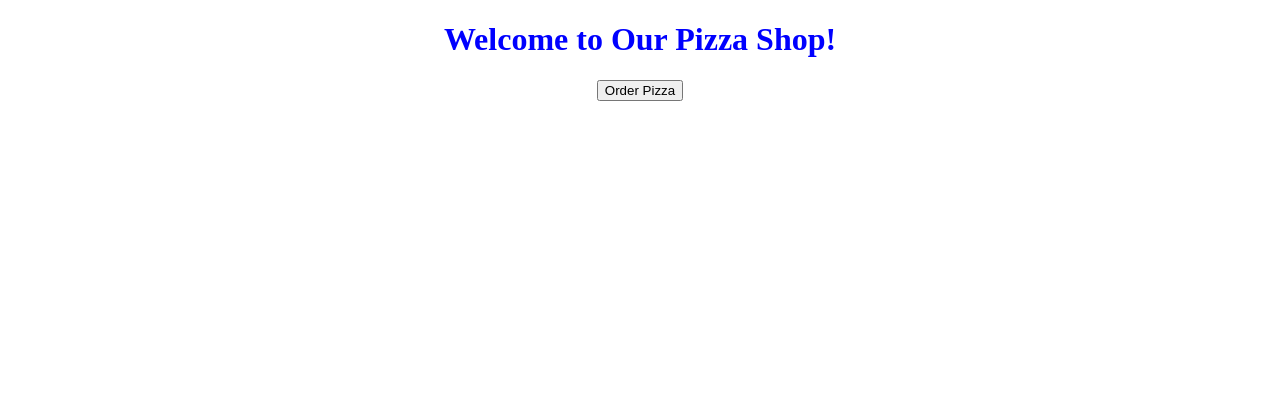
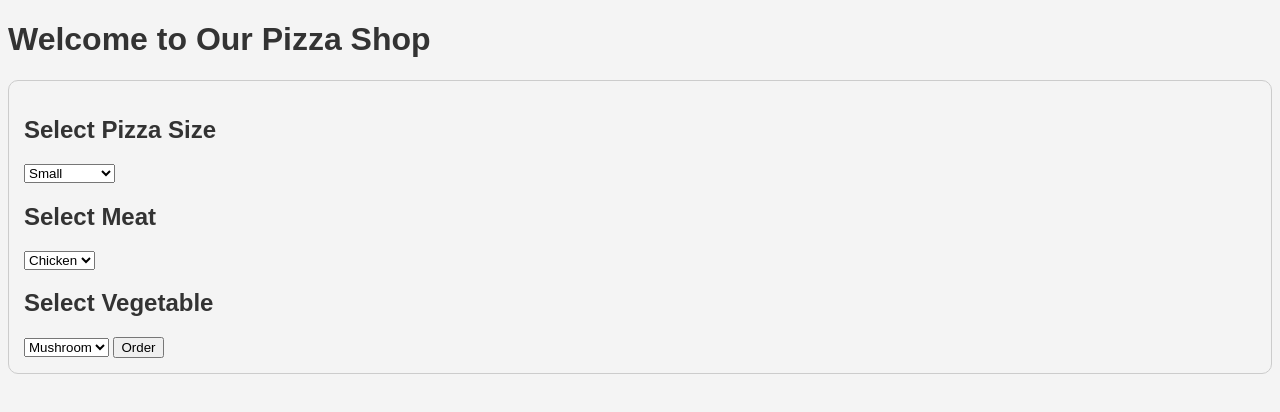
Before and after one commit to pururastar/JavaScript-Projects, a plain HTML site: page Basic JavaScript Projects/Pizza_Project/Pizza.html in a window 1280 px wide. Drawn offline with Linux system fonts and the light colour scheme; files whose address does not match are found by name.

Commit message:
Final Pizza Menu Assignment

```diff
--- /dev/null
+++ b/Basic JavaScript Projects/JavaScript Pizza Menu Assignment/Pizza_CSS/Pizza.css
@@ -0,0 +1,34 @@
+/* Assign a background color to your <body> element */
+body {
+  background-color: #f4f4f4;
+}
+
+/* Assign a font family to all <h1> elements */
+h1 {
+  font-family: 'Arial, sans-serif';
+}
+
+/* Assign a color to all <h1> elements */
+h1 {
+  color: #333;
+}
+
+/* Assign a font family to all <h3> elements */
+h3 {
+  font-family: 'Georgia, serif';
+}
+
+/* Assign a color to all <h3> elements */
+h3 {
+  color: #666;
+}
+
+/* Assign a font family to all <div> elements */
+div {
+  font-family: 'Verdana, sans-serif';
+}
+
+/* Assign a color to all <div> elements */
+div {
+  color: #444;
+}
--- a/Basic JavaScript Projects/Pizza_Project/Pizza.html
+++ b/Basic JavaScript Projects/Pizza_Project/Pizza.html
@@ -6,9 +6,35 @@
   <link rel="stylesheet" href="D:\Users\Rodrigo\Desktop\WEBDEVELOPER\JavaScript-Projects\Basic JavaScript Projects\Pizza_Project\Pizza_CSS\Pizza.css">
 </head>
 <body>
-  <h1>Welcome to Our Pizza Shop!</h1>
-  <button onclick="orderPizza()">Order Pizza</button>
+  <h1>Welcome to Our Pizza Shop</h1>
 
-  <script src="D:\Users\Rodrigo\Desktop\WEBDEVELOPER\JavaScript-Projects\Basic JavaScript Projects\Pizza_Project\Pizza_JavaScript\Pizza.js"></script>
+  <div id="menu">
+    <h2>Select Pizza Size</h2>
+    <select id="pizza-size">
+      <option value="Small">Small</option>
+      <option value="Medium">Medium</option>
+      <option value="Large">Large</option>
+      <option value="Extra Large">Extra Large</option>
+    </select>
+
+    <h2>Select Meat</h2>
+    <select id="meat-type">
+      <option value="Chicken">Chicken</option>
+      <option value="Beef">Beef</option>
+      <option value="Pork">Pork</option>
+      <option value="Salami">Salami</option>
+    </select>
+
+    <h2>Select Vegetable</h2>
+    <select id="veg-type">
+      <option value="Mushroom">Mushroom</option>
+      <option value="Pepper">Pepper</option>
+      <option value="Onion">Onion</option>
+    </select>
+
+    <button id="order-btn">Order</button>
+  </div>
+
+  <script src="Pizza_JavaScript/Pizza.js"></script>
 </body>
 </html>
--- a/Basic JavaScript Projects/Pizza_Project/Pizza_CSS/Pizza.css
+++ b/Basic JavaScript Projects/Pizza_Project/Pizza_CSS/Pizza.css
@@ -1,10 +1,15 @@
-/* Styles go here */
-h1 {
-  text-align: center;
-  color: blue;
+body {
+  background-color: #f4f4f4;
+  font-family: Arial, sans-serif;
 }
 
-button {
-  display: block;
-  margin: auto;
+h1, h2 {
+  color: #333;
 }
+
+#menu {
+  margin-top: 20px;
+  border: 1px solid #ccc;
+  padding: 15px;
+  border-radius: 10px;
+}
--- a/Basic JavaScript Projects/Pizza_Project/Pizza_JavaScript/Pizza.js
+++ b/Basic JavaScript Projects/Pizza_Project/Pizza_JavaScript/Pizza.js
@@ -1,4 +1,11 @@
-// JavaScript code goes here
-function orderPizza() {
-  alert('Pizza ordered!');
-}
+document.addEventListener("DOMContentLoaded", function() {
+  const orderBtn = document.getElementById('order-btn');
+
+  orderBtn.addEventListener('click', function() {
+    const pizzaSize = document.getElementById('pizza-size').value;
+    const meatType = document.getElementById('meat-type').value;
+    const vegType = document.getElementById('veg-type').value;
+
+    alert(`You ordered a ${pizzaSize} pizza with ${meatType} and ${vegType}.`);
+  });
+});
```
Also changed, not shown: Basic JavaScript Projects/JavaScript Pizza Menu Assignment/Pizza.html (added, +24 -0 lines), Basic JavaScript Projects/JavaScript Pizza Menu Assignment/Pizza_JavaScript/Pizza.js (added, +24 -0 lines).
